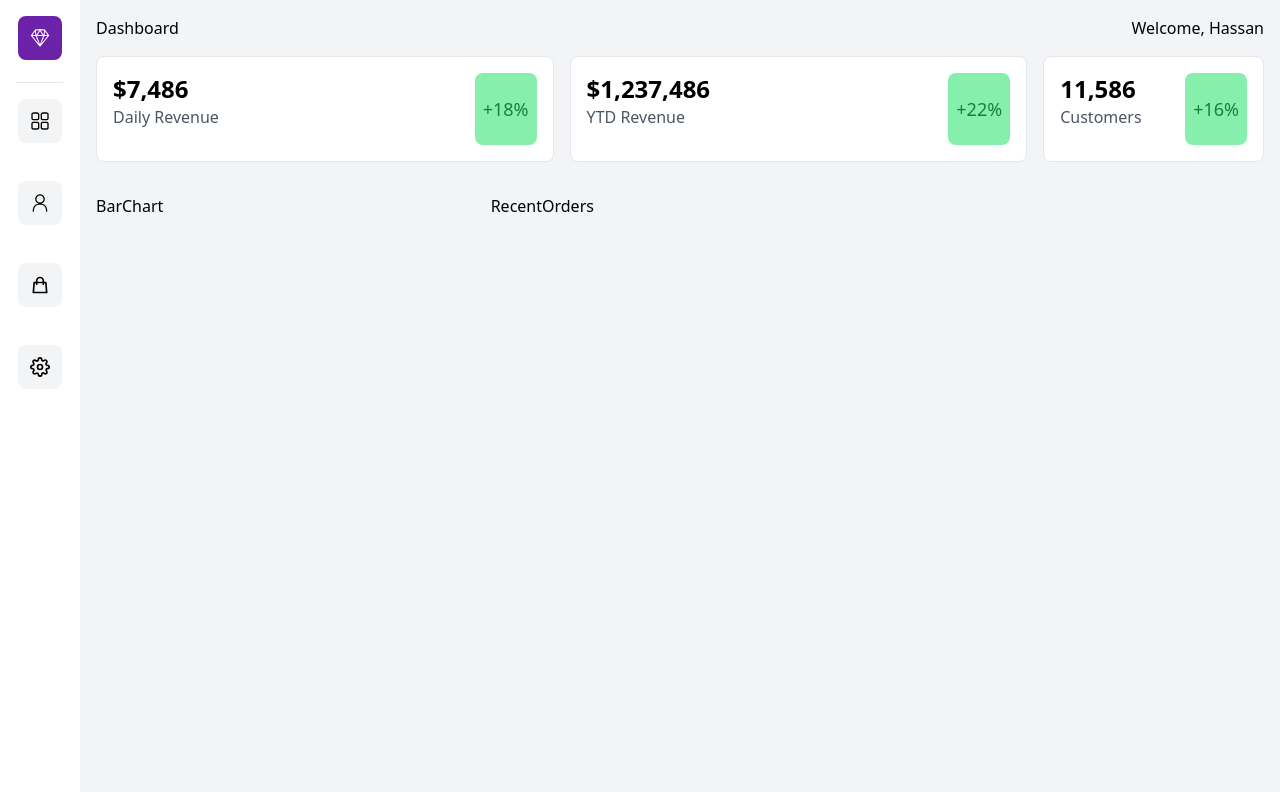
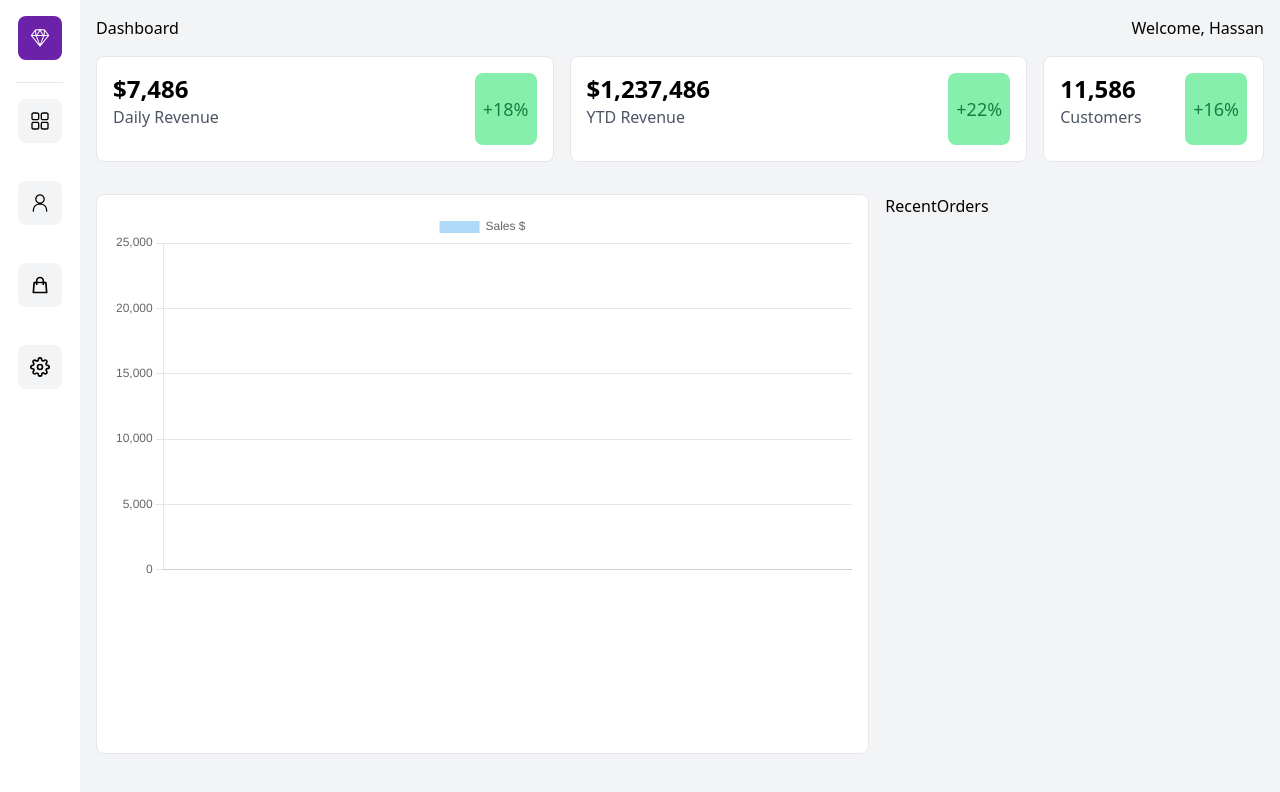
Before and after one commit to HassanShanJava/Nextjs-Chartjs-Dashboard, a Next.js app: page / in a window 1280 px wide. Shown: the top 792 px of the page. Built offline with nearby package versions, Linux system fonts and the light colour scheme.

Commit message:
working a bar charts

```diff
--- a/components/BarChart.jsx
+++ b/components/BarChart.jsx
@@ -1,8 +1,57 @@
-import React from 'react'
+import React, {useState, useEffect} from 'react'
+import { Bar } from 'react-chartjs-2';
+
+import  {
+    Chart as ChartJS,
+    CategoryScale,
+    LinearScale,
+    BarElement,
+    Title,
+    Tooltip,
+    Legend
+} from 'chart.js'
+
+ChartJS.register(
+    CategoryScale,
+    LinearScale,
+    BarElement,
+    Title,
+    Tooltip,
+    Legend,
+)
 
 const BarChart = () => {
-  return (
-    <div>BarChart</div>
+
+    const [chartData, setChartData]=useState({
+        datasets:[],
+    })
+
+    const [chartOptions, setChartOptions]=useState({})
+
+
+    // when components loads, the useeffect runs
+    useEffect(()=>{
+        setChartData({
+            labels:[],
+            datasets: [
+                {
+                    label: 'Sales $',
+                    data: [18127, 22201, 19490, 17938, 24182, 17842, 22475],
+                    borderColor: 'rgb(53, 162, 235)',
+                    backgroundColor: 'rgb(53, 162, 235, 0.4',
+                  },
+            ]
+        })
+    },[])
+
+
+
+    return (
+    <>
+        <div className='w-full md:col-span-2 lg:h-[70vh] h-[50vh] m-auto p-4 border rounded-lg bg-white'>
+            <Bar data={chartData} options={chartOptions}/>
+        </div>
+    </>
   )
 }
 
--- a/package.json
+++ b/package.json
@@ -10,8 +10,10 @@
   },
   "dependencies": {
     "@next/font": "13.1.5",
+    "chart.js": "^4.2.1",
     "next": "13.1.5",
     "react": "18.2.0",
+    "react-chartjs-2": "^5.2.0",
     "react-dom": "18.2.0",
     "react-icons": "^4.7.1"
   },
--- a/pages/index.js
+++ b/pages/index.js
@@ -16,6 +16,7 @@
         <link rel="icon" href="/favicon.ico" />
       </Head>
       <main className="bg-gray-100 min-h-screen ">
+
         {/* <h1 className="text-3xl font-bold underline">Hello world!</h1> */}
         <Header/>
         <TopCards/>
```
Also changed, not shown: 1 other file (tests, documents, lock files or other folders).
